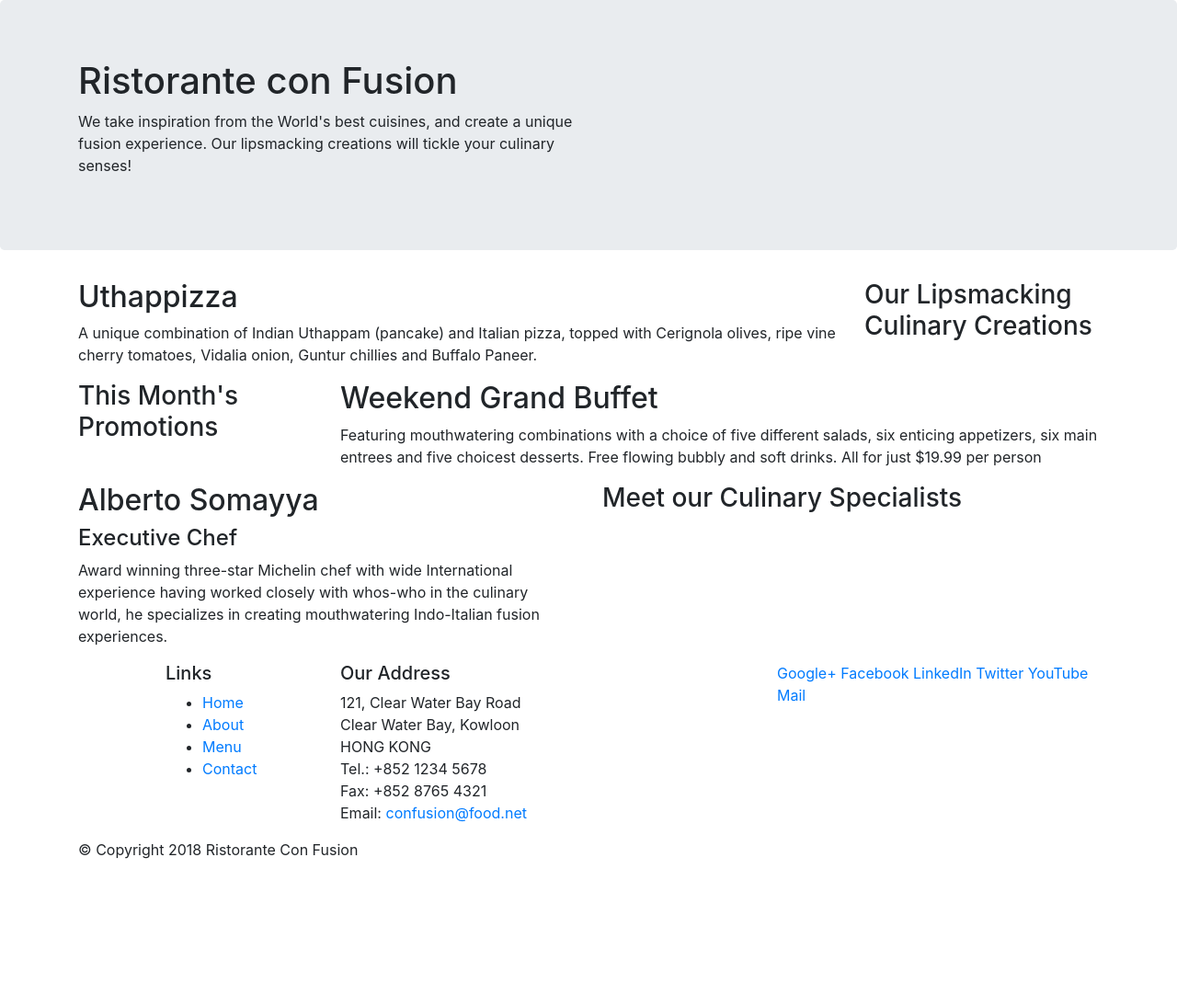
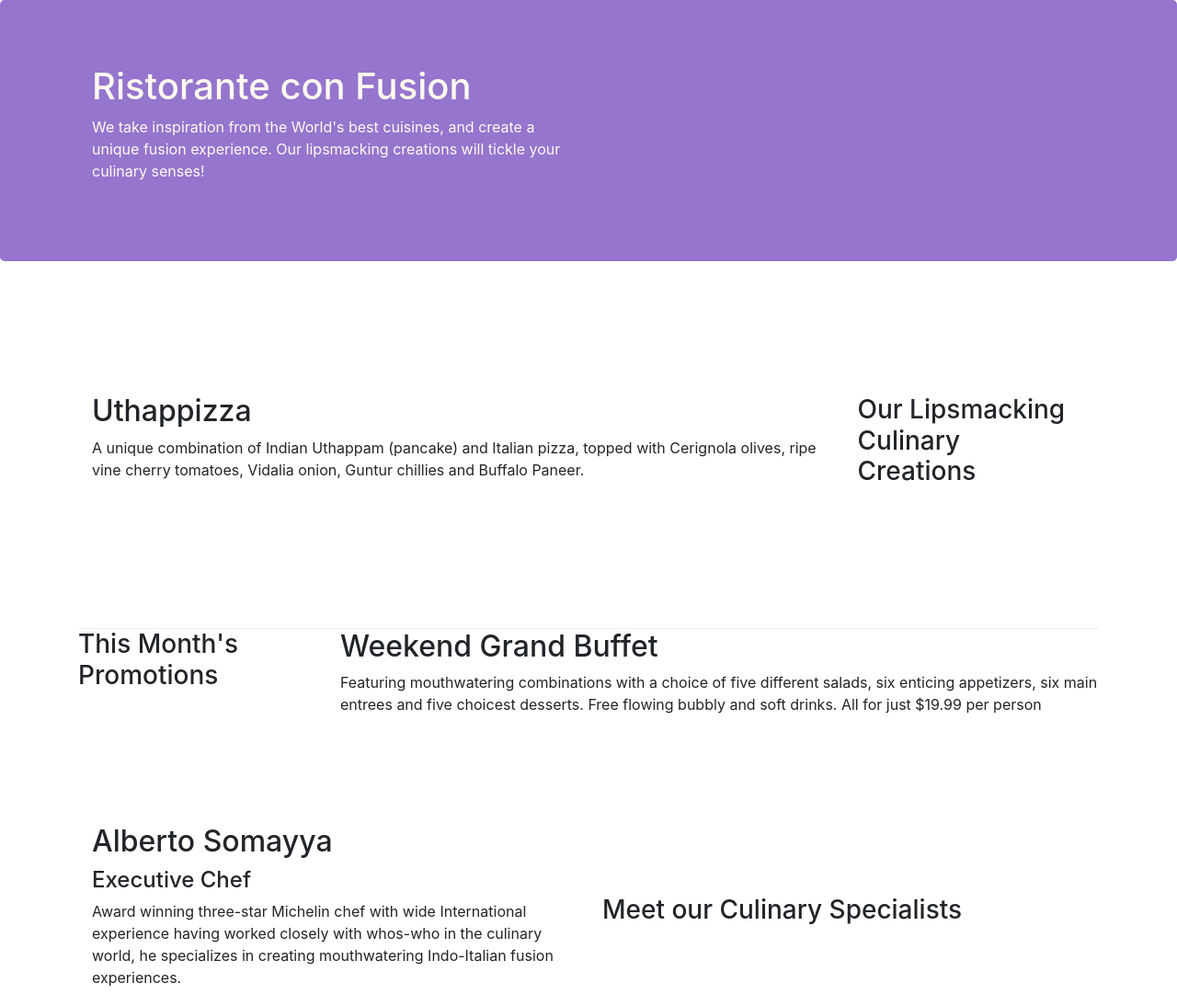
Before and after one commit to krishnadevz/bootstrap4, a website: page index.html in a window 1280 px wide. Shown: the top 1094 px of the page at 92% size. Before the commit the page ends 952 px from the top, so only its background shows below. Drawn offline with nearby package versions, Linux system fonts and the light colour scheme.

Commit message:
content styled

```diff
--- /dev/null
+++ b/css/styles.css
@@ -0,0 +1,28 @@
+.row-header{
+    margin: 0px auto;
+    padding: 0px auto;
+
+}
+.row-content{
+    margin: 0px auto;
+    padding: 50px 0px 50px 0px;
+    border-bottom:1px ridge;
+    min-height: 400px;
+}
+.footer {
+background-color:#D1C4E9;
+margin: 0px auto;
+padding:20px 0px 20px 0px;
+}
+.jumbotron {
+    padding: 70px 30px 70px 30px;
+    margin: 0px auto;
+    background:#9575CD;
+    color:floralwhite;
+
+}
+.address{
+    font-size:80%;
+    margin: 0px;
+    color:black;
+}
--- a/index.html
+++ b/index.html
@@ -15,12 +15,15 @@
       rel="stylesheet"
       href="node_modules/bootstrap/dist/css/bootstrap.min.css"
     />
+    <link rel="stylesheet"
+    href="css/styles.css"
+    />
   </head>
 
   <body>
     <header class="jumbotron">
       <div class="container">
-        <div class="row">
+        <div class="row row-header">
           <div class="col-12 col-sm-6">
             <h1>Ristorante con Fusion</h1>
             <p>
@@ -35,7 +38,7 @@
     </header>
 
     <div class="container">
-      <div class="row">
+      <div class="row row-content align-items-center">
         <div class="col-12 col-sm-4 order-sm-last col-md-3">
           <h3>Our Lipsmacking Culinary Creations</h3>
         </div>
@@ -64,7 +67,7 @@
         </div>
       </div>
 
-      <div class="row">
+      <div class="row row-content align-items-center">
         <div class="col col-sm-4 order-sm-last col-md">
           <h3>Meet our Culinary Specialists</h3>
         </div>
@@ -81,12 +84,12 @@
       </div>
     </div>
 
-    <footer>
+    <footer class="footer">
       <div class="container">
         <div class="row">
           <div class="col-4 offset-1 col-sm-2">
             <h5>Links</h5>
-            <ul>
+            <ul class="list-unstyled">
               <li><a href="#">Home</a></li>
               <li><a href="#">About</a></li>
               <li><a href="#">Menu</a></li>
@@ -105,7 +108,7 @@
             </address>
           </div>
           <div class="col-12 col-sm-4">
-            <div>
+            <div class="text-center">
               <a href="http://google.com/+">Google+</a>
               <a href="http://www.facebook.com/profile.php?id=">Facebook</a>
               <a href="http://www.linkedin.com/in/">LinkedIn</a>
@@ -115,7 +118,7 @@
             </div>
           </div>
         </div>
-        <div class="row">
+        <div class="row justify-content-center">
           <div class="col-auto">
             <p>© Copyright 2018 Ristorante Con Fusion</p>
           </div>
```
